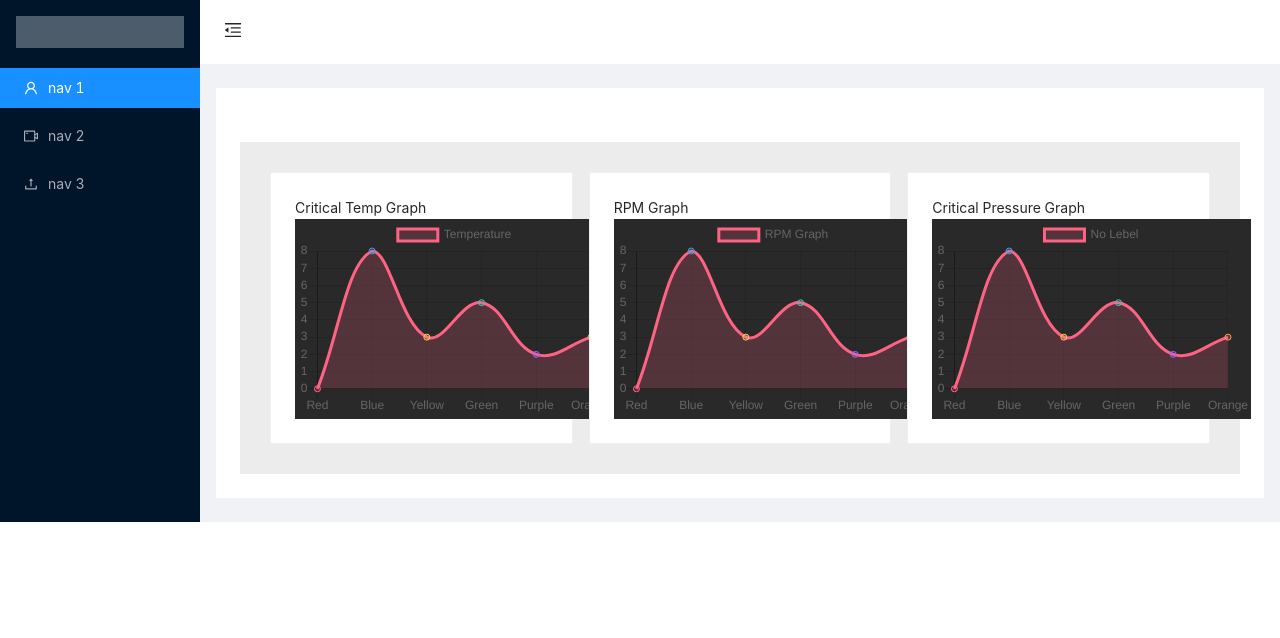
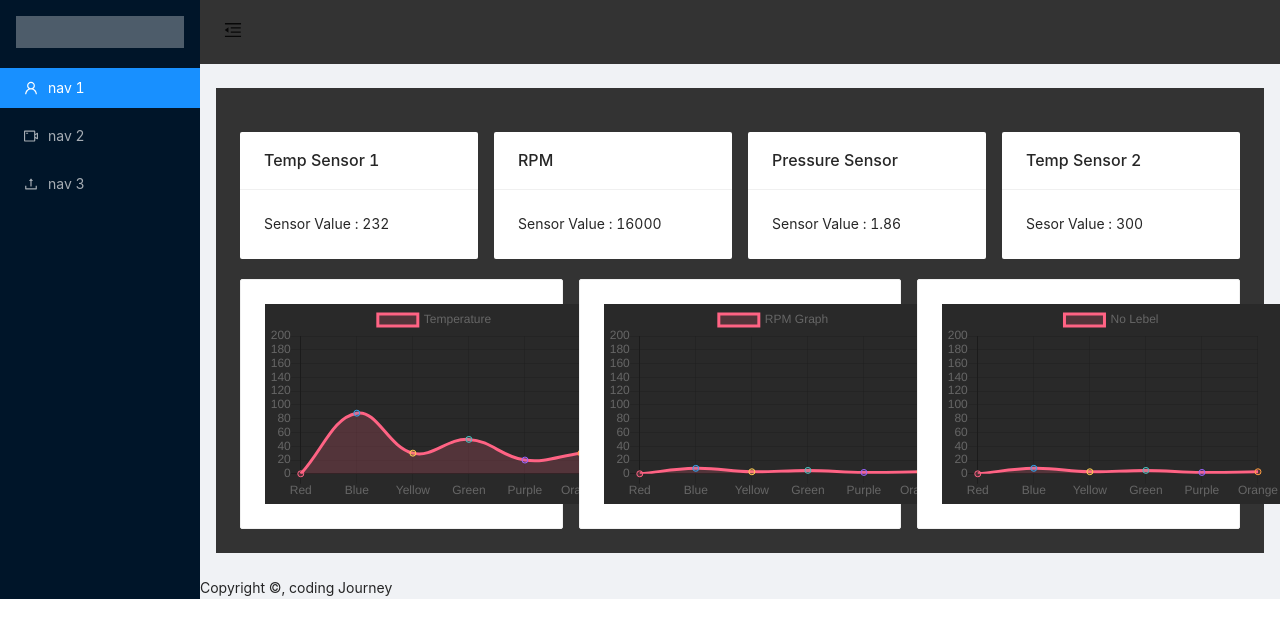
Before and after one commit to Vibin-P/React-Test-Project, a React (Create React App) app: page / in a window 1280 px wide. Shown: the top 638 px of the page. Built offline with nearby package versions, Linux system fonts and the light colour scheme.

Commit message:
adds grid element

```diff
--- a/src/App.css
+++ b/src/App.css
@@ -1,91 +1,8 @@
-@import '~antd/dist/antd.css';
-.App {
-  text-align: left;
+.site-card-wrapper {
+  margin-top: 2%;
 }
-h4.ant-typography {
-  color: white;
-  margin-top: 1.5%;
-  float: left;
-}
-.ant-avatar.ant-avatar-icon {
-  float: right;
-  margin-top: 1.5%;
-}
-.site-layout-content {
-  min-height: 500px;
-  padding: 24px;
-  background: #fff;
-}
-.App footer {
-  text-align: center;
-}
-.Online {
-  float: right;
-  background: #001529;
-  color: #fff;
-  padding: 5px 15px 5px 15px;
-  border-radius: 25px;
-}
-.temp-sensor-one-container {
-  width: 15%;
-  height: 20%;
-  position: absolute;
-  margin-top: 4%;
-  margin-left: 2.5%;
-  background: #001529;
-  border-radius: 5px;
-}
-.temp-sensor-one-value h2,h4{
-  text-align: center;
-  margin-top: 4%;
-  color: #fff;
-}
-.temp-sensor-two-container {
-  width: 15%;
-  height: 20%;
-  position: absolute;
-  margin-top: 4%;
-  margin-left: 20.5%;
-  background: #001529;
-  border-radius: 5px;
-}
-.temp-sensor-two-value h2,h4{
-  text-align: center;
-  margin-top: 4%;
-  color: #fff;
-}
-.turbine-rpm-container {
-  width: 15%;
-  height: 20%;
-  position: absolute;
-  margin-top: 4%;
-  margin-left: 38.5%;
-  background: #001529;
-  border-radius: 5px;
-}
-.turbine-rpm-value h2,h4{
-  text-align: center;
-  margin-top: 4%;
-  color: #fff;
-}
-.pressure-sensor-container {
-  width: 15%;
-  height: 20%;
-  position: absolute;
-  margin-top: 4%;
-  margin-left: 56.5%;
-  background: #001529;
-  border-radius: 5px;
-}
-.pressure-sensor-value h2,h4{
-  text-align: center;
-  margin-top: 4%;
-  color: #fff;
-}
-.site-card-wrapper {
-  padding: 30px;
-  background: #ececec;
-  margin-top: 3%;
+.site-grid-wrapper {
+  margin-top: 2%;
 }
 .chartjs-render-monitor{
 background-color: #292929;
--- a/src/App.js
+++ b/src/App.js
@@ -1,9 +1,7 @@
 import React from "react";
 import { Layout } from 'antd';
 import './App.css';
-import HeaderContainer from './scenes/components/HeaderContainer';
-import MenuContainer from './scenes/components/MenuContainer';
-import MainContainer from "./scenes/components/main/MainContainer";
+import PageElement from "./scenes/components/PageElement";
 
 const { Header, Footer, Sider, Content } = Layout;
 const style = { background: '#001529', padding: '40px 0', color: '#fff' };
@@ -12,12 +10,7 @@ class App extends React.Component {
   render() {
     return (
       <Layout>
-        <Sider><MenuContainer /></Sider>
-        <Layout>
-          <Header><HeaderContainer /></Header>
-          <Content><MainContainer /></Content>
-          <Footer>Footer</Footer>
-        </Layout>
+        <PageElement />
       </Layout>
     );
   }
--- a/src/index.js
+++ b/src/index.js
@@ -3,12 +3,11 @@ import ReactDOM from 'react-dom';
 import './index.css';
 import App from './App';
 import reportWebVitals from './reportWebVitals';
-import ChartContainer from './scenes/components/ChartContainer';
-import PageElement from './PageElement';
+import PageElement from './scenes/components/PageElement';
 
 ReactDOM.render(
   <React.StrictMode>
-    <PageElement />
+    <App />
   </React.StrictMode>,
   document.getElementById('root')
 );
--- a/src/public/styles/style.css
+++ /dev/null
@@ -1,45 +0,0 @@
-.site-page-header {
-    height: 64px;
-    padding: 0 50px;
-    line-height: 64px;
-    background: #001529;
-}
-.ant-page-header-heading-title {
-    margin-right: 12px;
-    margin-bottom: 0;
-    color: #fff;
-    font-weight: 600;
-    font-size: 20px;
-    line-height: 45px;
-    overflow: hidden;
-    white-space: nowrap;
-    text-overflow: ellipsis;
-}
-.ant-avatar.ant-avatar-icon {
-    float: right;
-    margin-top: -3.5%;
-    margin-right: 2%;
-    background-color: #1890ff;
-}
-
-.trigger {
-  font-size: 18px;
-  line-height: 64px;
-  padding: 0 24px;
-  cursor: pointer;
-  transition: color 0.3s;
-}
-
-.trigger:hover {
-  color: #1890ff;
-}
-
-.logo {
-  height: 32px;
-  background: rgba(255, 255, 255, 0.3);
-  margin: 16px;
-}
-
-.site-layout .site-layout-background {
-  background: #fff;
-}
--- a/src/scenes/components/CardContainer.jsx
+++ b/src/scenes/components/CardContainer.jsx
@@ -4,10 +4,10 @@ import ChartContainer from './ChartContainer';
 
 const cardList = [
     {
-        title: "Critical Temp Graph",
+        title: "",
         size: 8,
         dataSet: {
-            chartData: [0, 8, 3, 5, 2, 3],
+            chartData: [0, 88, 30, 50, 20, 30],
             chartLabel: "Temperature",
             chartBackgroundColor: [
                 'rgba(255, 99, 132, 0.2)',
@@ -28,7 +28,7 @@ const cardList = [
         }
     },
     {
-        title: "RPM Graph",
+        title: "",
         size: 8,
         dataSet: {
             chartData: [0, 8, 3, 5, 2, 3],
@@ -52,7 +52,7 @@ const cardList = [
         }
     },
     {
-        title: "Critical Pressure Graph",
+        title: "",
         size: 8,
         dataSet: {
             chartData: [0, 8, 3, 5, 2, 3],
--- a/src/scenes/components/ChartContainer.jsx
+++ b/src/scenes/components/ChartContainer.jsx
@@ -31,7 +31,8 @@ class ChartContainer extends Component {
           scales: {
             yAxes: [{
               ticks: {
-                beginAtZero: true,
+                  min: 0,
+                  max: 200
               }
             }]
           }
--- /dev/null
+++ b/src/scenes/components/GridElement.jsx
@@ -0,0 +1,35 @@
+import React, { Component } from 'react';
+import { Card, Col, Row } from 'antd';
+
+class GridElement extends Component {
+    render() {
+        return(
+            <div className="site-grid-wrapper">
+            <Row gutter={16}>
+              <Col span={6}>
+                <Card title="Temp Sensor 1" bordered={false}>
+                  Sensor Value : 232
+                </Card>
+              </Col>
+              <Col span={6}>
+                <Card title="RPM" bordered={false}>
+                  Sensor Value : 16000
+                </Card>
+              </Col>
+              <Col span={6}>
+                <Card title="Pressure Sensor" bordered={false}>
+                  Sensor Value : 1.86
+                </Card>
+              </Col>
+              <Col span={6}>
+                <Card title="Temp Sensor 2" bordered={false}>
+                  Sesor Value : 300
+                </Card>
+              </Col>
+            </Row>
+          </div>
+        )
+    }
+
+}
+export default GridElement;
--- a/src/PageElement.jsx
+++ b/src/scenes/components/PageElement.jsx
@@ -1,6 +1,8 @@
 import React, { Component } from 'react';
 import { Layout, Menu } from 'antd';
 import 'antd/dist/antd.css';
+import FooterElement from './footer/FooterElement';
+import './styles/style.css';
 import {
     MenuUnfoldOutlined,
     MenuFoldOutlined,
@@ -8,8 +10,8 @@ import {
     VideoCameraOutlined,
     UploadOutlined,
   } from '@ant-design/icons';
-import ChartContainer from './scenes/components/ChartContainer';
-import CardContainer from './scenes/components/CardContainer';
+import CardContainer from './CardContainer';
+import GridElement from './GridElement';
 
 const { Header, Sider, Content } = Layout;
 
@@ -56,8 +58,10 @@ class PageElement extends Component {
                   minHeight: 280,
                 }}
               >
+                <GridElement />
                 <CardContainer />
               </Content>
+              <FooterElement />
             </Layout>
           </Layout>
         )
--- a/src/scenes/components/footer/footer.jsx
+++ b/src/scenes/components/footer/FooterElement.jsx
@@ -1,5 +1,4 @@
 import React from "react";
-import "../styles/style.css";
 
 function App() {
     return (
--- /dev/null
+++ b/src/scenes/components/styles/style.css
@@ -0,0 +1,21 @@
+.trigger {
+  font-size: 18px;
+  line-height: 64px;
+  padding: 0 24px;
+  cursor: pointer;
+  transition: color 0.3s;
+}
+
+.trigger:hover {
+  color: #1890ff;
+}
+
+.logo {
+  height: 32px;
+  background: rgba(255, 255, 255, 0.3);
+  margin: 16px;
+}
+
+.site-layout .site-layout-background {
+  background: #333333;
+}
```
Also changed, not shown: src/scenes/components/main/MainContainer.jsx (line endings or trailing spaces), 1 other file (tests, documents, lock files or other folders).
